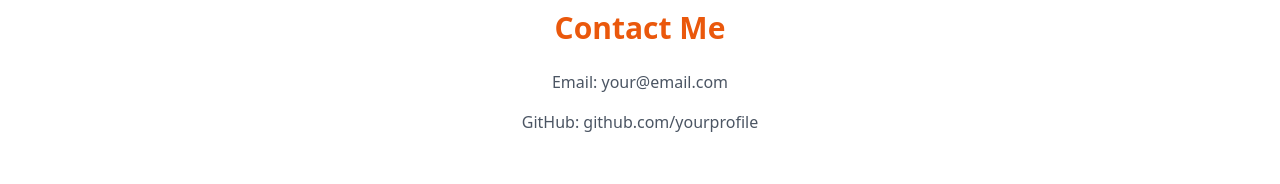
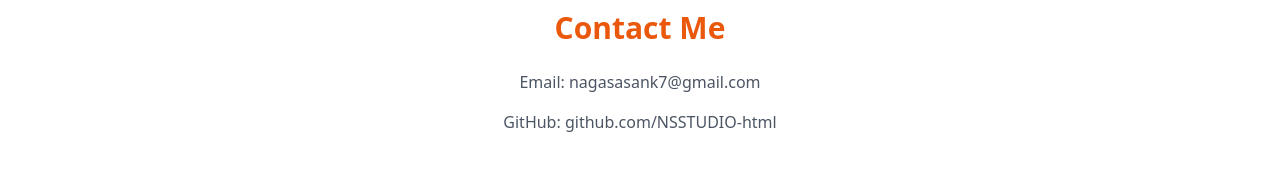
Before and after one commit to NSSTUDIO-html/JAVA-PROJECTS-JDP, a plain HTML site: page index.html in a window 1280 px wide. Shown: the part 976-1160 px from the top of the page. Drawn offline with nearby package versions, Linux system fonts and the light colour scheme.

Commit message:
Update contact information in index.html

```diff
--- a/index.html
+++ b/index.html
@@ -52,8 +52,8 @@
     </div>
   </section>  <!-- Contact -->  <section id="contact" class="px-10 py-16 text-center">
     <h2 class="text-3xl font-bold mb-6 text-orange-600">Contact Me</h2>
-    <p class="text-gray-600 mb-4">Email: your@email.com</p>
-    <p class="text-gray-600">GitHub: github.com/yourprofile</p>
+    <p class="text-gray-600 mb-4">Email: nagasasank7@gmail.com</p>
+    <p class="text-gray-600">GitHub: github.com/NSSTUDIO-html</p>
   </section>  <!-- Footer -->  <footer class="text-center p-5 bg-orange-500 mt-10 text-white">
     <p>© 2026 Sasank. All rights reserved.</p>
   </footer></body>
```
